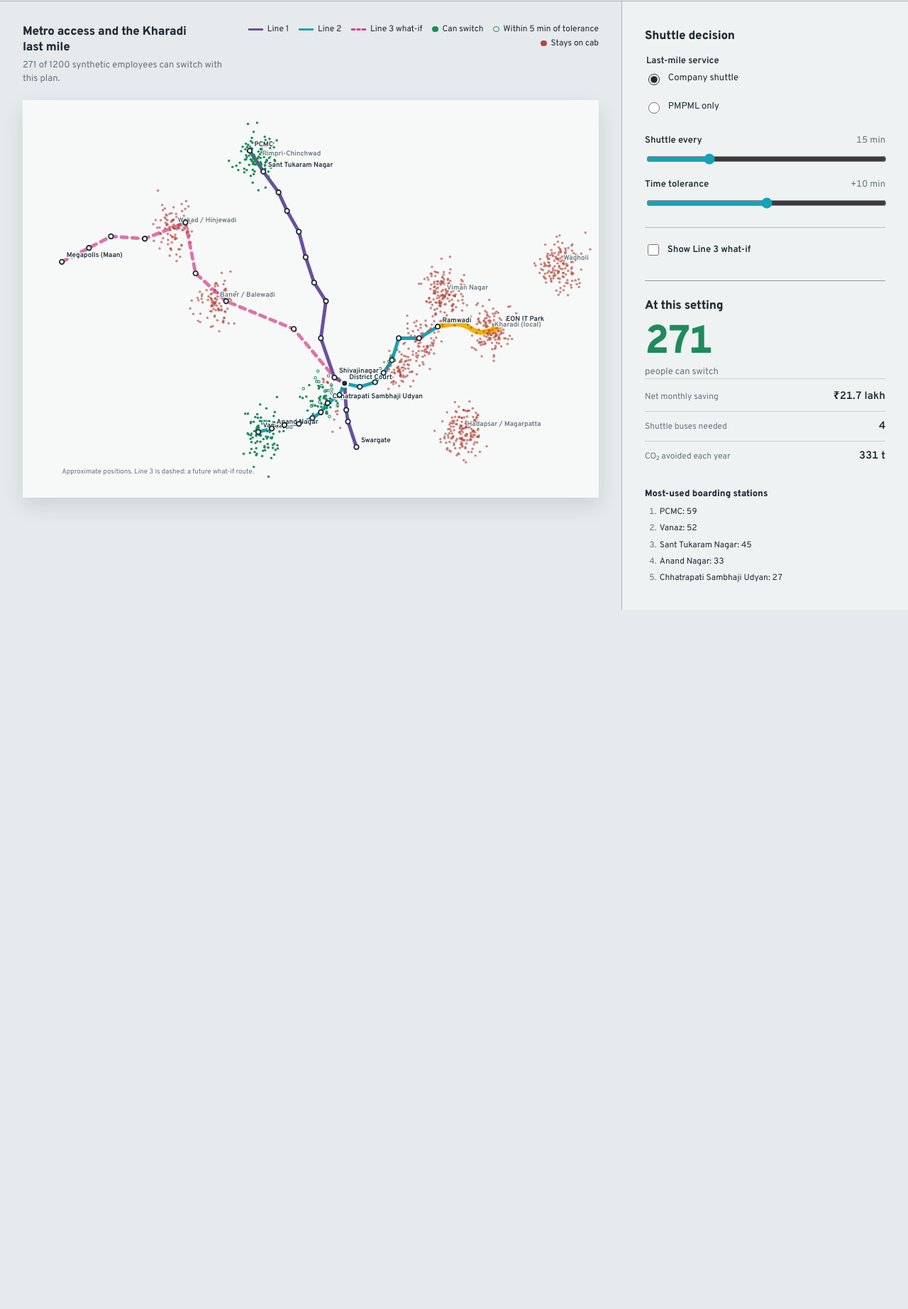
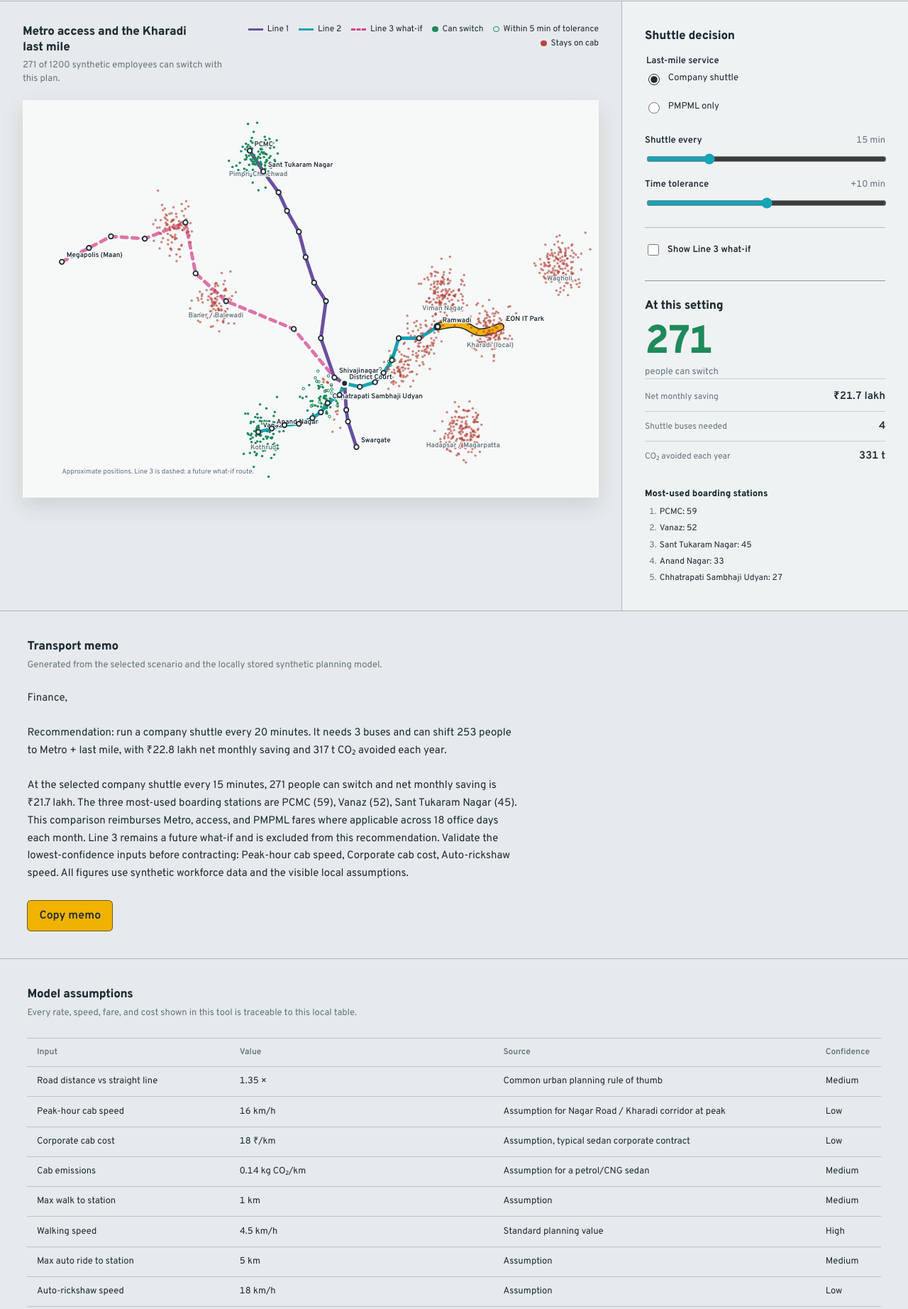
Before and after one commit to apoorvgpt9/codex-devday-24Oct, a plain HTML site: page index.html in a window 1280 px wide. Shown: the part 98-1942 px from the top of the page at 71% size. Before the commit the page ends 958 px from the top, so only its background shows below. Drawn offline with Linux system fonts and the light colour scheme.

Commit message:
M4: finance memo and assumptions traceability

```diff
--- a/index.html
+++ b/index.html
@@ -70,6 +70,31 @@
       </aside>
     </main>
 
+    <section class="memo-section" aria-labelledby="memo-title">
+      <div>
+        <h2 id="memo-title">Transport memo</h2>
+        <p class="section-intro">Generated from the selected scenario and the locally stored synthetic planning model.</p>
+      </div>
+      <p id="memo-text" class="memo-text" aria-live="polite"></p>
+      <div class="memo-actions">
+        <button id="copy-memo" type="button">Copy memo</button>
+        <p id="copy-status" aria-live="polite"></p>
+      </div>
+    </section>
+
+    <section class="assumptions-section" aria-labelledby="assumptions-title">
+      <div>
+        <h2 id="assumptions-title">Model assumptions</h2>
+        <p class="section-intro">Every rate, speed, fare, and cost shown in this tool is traceable to this local table.</p>
+      </div>
+      <div class="assumptions-scroll" tabindex="0">
+        <table>
+          <thead><tr><th scope="col">Input</th><th scope="col">Value</th><th scope="col">Source</th><th scope="col">Confidence</th></tr></thead>
+          <tbody id="assumptions-body"></tbody>
+        </table>
+      </div>
+    </section>
+
     <script type="module" src="src/main.js"></script>
   </body>
 </html>
--- a/src/main.js
+++ b/src/main.js
@@ -1,6 +1,8 @@
-import { analyseCommute } from './model/commute.js';
+import { analyseCommute, recommendHeadway } from './model/commute.js';
+import { renderAssumptions } from './ui/assumptions.js';
 import { bindControls } from './ui/controls.js';
 import { createMap } from './ui/map.js';
+import { setupMemo } from './ui/memo.js';
 import { renderResults } from './ui/results.js';
 
 const loadJson = (path) => fetch(path).then((response) => {
@@ -20,10 +22,19 @@ async function start() {
     stations,
   };
   let map;
+  let recommendation;
+  let recommendationKey;
+  const memo = setupMemo();
+  renderAssumptions(assumptions);
 
   function update(nextContext) {
     const context = { ...fixedContext, ...nextContext };
     const analysis = analyseCommute(employees, context, assumptions);
+    const nextRecommendationKey = `${context.toleranceMin}:${context.line3Open}`;
+    if (recommendationKey !== nextRecommendationKey) {
+      recommendation = recommendHeadway(employees, context, assumptions);
+      recommendationKey = nextRecommendationKey;
+    }
     if (!map) {
       map = createMap(document.querySelector('#map'), {
         stations,
@@ -37,6 +48,12 @@ async function start() {
       map.update(analysis.results, context.toleranceMin, context.line3Open, analysis.totals.byBoardingStation);
     }
     renderResults(analysis);
+    memo.render({
+      analysis,
+      context,
+      recommendation,
+      assumptionDocument: assumptions,
+    });
     document.querySelector('#map-status').textContent = `${analysis.totals.switchers} of ${analysis.totals.workforce} synthetic employees can switch with this plan.`;
   }
 
--- a/src/model/commute.js
+++ b/src/model/commute.js
@@ -172,3 +172,18 @@ export function analyseCommute(employees, context, assumptionDocument) {
     },
   };
 }
+
+export function recommendHeadway(employees, context, assumptionDocument) {
+  const assumptions = valuesFromAssumptions(assumptionDocument);
+  const options = [
+    { service: 'pmpml', headwayMin: assumptions.pmpmlHeadwayMin },
+    ...[10, 15, 20, 30].map((headwayMin) => ({ service: 'shuttle', headwayMin })),
+  ];
+
+  return options
+    .map((option) => ({
+      ...option,
+      analysis: analyseCommute(employees, { ...context, ...option }, assumptionDocument),
+    }))
+    .sort((left, right) => right.analysis.totals.netMonthlySaving - left.analysis.totals.netMonthlySaving)[0];
+}
--- /dev/null
+++ b/src/ui/assumptions.js
@@ -0,0 +1,27 @@
+function displayValue(value) {
+  if (Array.isArray(value)) return value.map((item) => `[${item.join(', ')}]`).join(', ');
+  if (typeof value === 'boolean') return value ? 'Yes' : 'No';
+  return String(value);
+}
+
+export function renderAssumptions(assumptionDocument) {
+  const body = document.querySelector('#assumptions-body');
+  const rows = Object.values(assumptionDocument)
+    .filter((detail) => detail && typeof detail === 'object' && 'label' in detail)
+    .map((detail) => {
+      const row = document.createElement('tr');
+      const cells = [
+        detail.label,
+        `${displayValue(detail.value)}${detail.unit ? ` ${detail.unit}` : ''}`,
+        detail.source,
+        detail.confidence,
+      ];
+      cells.forEach((text) => {
+        const cell = document.createElement('td');
+        cell.textContent = text;
+        row.append(cell);
+      });
+      return row;
+    });
+  body.replaceChildren(...rows);
+}
--- a/src/ui/map.js
+++ b/src/ui/map.js
@@ -47,12 +47,22 @@ function labelVisibility(station, terminalIds, boardingStationIds) {
     || boardingStationIds.has(station.id);
 }
 
+function labelBox({ x, y, text, anchor = 'start' }) {
+  const width = text.length * 6.7;
+  const left = anchor === 'middle' ? x - width / 2 : x;
+  return { left, right: left + width, top: y - 12, bottom: y + 3 };
+}
+
+function boxesOverlap(left, right) {
+  return left.left < right.right && left.right > right.left && left.top < right.bottom && left.bottom > right.top;
+}
+
 export function createMap(container, { stations, places, results, toleranceMin, line3Open = false, boardingStations = [] }) {
   const bounds = dataBounds(stations, places);
   const svg = svgElement('svg', { viewBox: `0 0 ${VIEWBOX.width} ${VIEWBOX.height}`, role: 'img', 'aria-label': 'Schematic Pune Metro map and synthetic employee commute verdicts' });
   const definitions = svgElement('defs');
-  const marker = svgElement('marker', { id: 'shuttle-arrow', viewBox: '0 0 16 16', refX: '14', refY: '8', markerWidth: '16', markerHeight: '16', markerUnits: 'userSpaceOnUse', orient: 'auto-start-reverse' });
-  marker.append(svgElement('path', { d: 'M 0 1 L 16 8 L 0 15 z', fill: '#F2B200' }));
+  const marker = svgElement('marker', { id: 'shuttle-arrow', viewBox: '0 0 18 18', refX: '16', refY: '9', markerWidth: '18', markerHeight: '18', markerUnits: 'userSpaceOnUse', orient: 'auto-start-reverse' });
+  marker.append(svgElement('path', { d: 'M 0 1 L 18 9 L 0 17 z', fill: '#F2B200' }));
   definitions.append(marker);
   svg.append(definitions);
 
@@ -78,14 +88,23 @@ export function createMap(container, { stations, places, results, toleranceMin,
 
   const ramwadi = stationPositions.get('ramwadi');
   const office = project(places.office, bounds);
+  const loopPath = `M ${ramwadi.x} ${ramwadi.y} C ${ramwadi.x + 75} ${ramwadi.y - 20}, ${office.x - 65} ${office.y + 30}, ${office.x} ${office.y}`;
+  const casing = svgElement('path', {
+    d: loopPath,
+    class: 'shuttle-casing',
+  });
   const loop = svgElement('path', {
-    d: `M ${ramwadi.x} ${ramwadi.y} C ${ramwadi.x + 75} ${ramwadi.y - 20}, ${office.x - 65} ${office.y + 30}, ${office.x} ${office.y}`,
+    d: loopPath,
     class: 'shuttle-loop',
     'marker-end': 'url(#shuttle-arrow)',
     pathLength: '1',
     'stroke-dasharray': '1',
   });
+  svg.append(casing);
   svg.append(loop);
+  const shuttleMarker = svgElement('circle', { cx: ramwadi.x, cy: ramwadi.y, r: '6', class: 'shuttle-marker' });
+  shuttleMarker.append(svgElement('animateMotion', { class: 'shuttle-marker-motion', dur: '1.2s', path: loopPath, fill: 'freeze' }));
+  svg.append(shuttleMarker);
   const officeLabel = svgElement('text', { x: office.x + 10, y: office.y - 10, class: 'station-label' });
   officeLabel.textContent = 'EON IT Park';
   svg.append(officeLabel);
@@ -103,6 +122,7 @@ export function createMap(container, { stations, places, results, toleranceMin,
   const stationLayer = svgElement('g', { class: 'station-layer' });
   const terminalIds = new Set(stations.lines.flatMap((line) => [line.stations[0].id, line.stations.at(-1).id]));
   const stationLabels = [];
+  const stationLabelBoxes = [labelBox({ x: office.x + 10, y: office.y - 10, text: 'EON IT Park' })];
   const renderedCoordinates = new Set();
   const boardingStationIds = new Set(boardingStations.map((station) => station.stationId));
   for (const line of stations.lines) {
@@ -121,6 +141,7 @@ export function createMap(container, { stations, places, results, toleranceMin,
       label.classList.toggle('station-label--hidden', !labelVisibility(station, terminalIds, boardingStationIds));
       group.append(label);
       stationLabels.push({ station, label });
+      stationLabelBoxes.push(labelBox({ x: point.x + 8, y: point.y - 8, text: station.name }));
       stationLayer.append(group);
     }
   }
@@ -128,7 +149,9 @@ export function createMap(container, { stations, places, results, toleranceMin,
   const clusterLayer = svgElement('g', { class: 'cluster-layer', 'aria-hidden': 'true' });
   for (const cluster of places.clusters.filter((cluster) => clusterNames.has(cluster.id))) {
     const point = project(cluster, bounds);
-    const label = svgElement('text', { x: point.x + 7, y: point.y - 8, class: 'cluster-label' });
+    const labelPosition = { x: point.x, y: point.y + 28, text: cluster.name, anchor: 'middle' };
+    if (stationLabelBoxes.some((stationBox) => boxesOverlap(labelBox(labelPosition), stationBox))) continue;
+    const label = svgElement('text', { x: labelPosition.x, y: labelPosition.y, 'text-anchor': 'middle', class: 'cluster-label' });
     label.textContent = cluster.name;
     clusterLayer.append(label);
   }
--- /dev/null
+++ b/src/ui/memo.js
@@ -0,0 +1,77 @@
+import { valuesFromAssumptions } from '../model/commute.js';
+
+const confidenceRank = { low: 0, medium: 1, high: 2 };
+
+function formatLakh(amount) {
+  return `₹${(amount / 100000).toFixed(1)} lakh`;
+}
+
+function serviceName(context) {
+  return context.service === 'pmpml' ? 'PMPML-only plan' : `company shuttle every ${context.headwayMin} minutes`;
+}
+
+function recommendationName(recommendation) {
+  return recommendation.service === 'pmpml'
+    ? 'use PMPML only'
+    : `run a company shuttle every ${recommendation.headwayMin} minutes`;
+}
+
+export function buildMemo({ analysis, context, recommendation, assumptionDocument }) {
+  const recommended = recommendation.analysis;
+  const topStations = recommended.totals.byBoardingStation
+    .slice(0, 3)
+    .map((station) => `${station.name} (${station.switchers})`)
+    .join(', ');
+  const lowestConfidence = Object.values(assumptionDocument)
+    .filter((detail) => detail && typeof detail === 'object' && 'confidence' in detail)
+    .sort((left, right) => confidenceRank[left.confidence] - confidenceRank[right.confidence])
+    .slice(0, 3)
+    .map((detail) => detail.label)
+    .join(', ');
+  const values = valuesFromAssumptions(assumptionDocument);
+  const line3Note = context.line3Open
+    ? 'Line 3 is included as an open what-if, so this is not a current-service commitment.'
+    : 'Line 3 remains a future what-if and is excluded from this recommendation.';
+
+  return `Finance,\n\nRecommendation: ${recommendationName(recommendation)}. It needs ${recommended.fleet.buses} buses and can shift ${recommended.totals.switchers} people to Metro + last mile, with ${formatLakh(recommended.totals.netMonthlySaving)} net monthly saving and ${Math.round(recommended.totals.co2TonnesPerYear)} t CO₂ avoided each year.\n\nAt the selected ${serviceName(context)}, ${analysis.totals.switchers} people can switch and net monthly saving is ${formatLakh(analysis.totals.netMonthlySaving)}. The three most-used boarding stations are ${topStations}. This comparison reimburses Metro, access, and PMPML fares where applicable across ${values.workDaysPerMonth} office days each month. ${line3Note} Validate the lowest-confidence inputs before contracting: ${lowestConfidence}. All figures use synthetic workforce data and the visible local assumptions.`;
+}
+
+async function copyText(text) {
+  if (navigator.clipboard?.writeText) {
+    await navigator.clipboard.writeText(text);
+    return;
+  }
+  const fallback = document.createElement('textarea');
+  fallback.value = text;
+  fallback.setAttribute('readonly', '');
+  fallback.style.position = 'fixed';
+  fallback.style.opacity = '0';
+  document.body.append(fallback);
+  fallback.select();
+  document.execCommand('copy');
+  fallback.remove();
+}
+
+export function setupMemo() {
+  const copyButton = document.querySelector('#copy-memo');
+  const copyStatus = document.querySelector('#copy-status');
+  const memo = document.querySelector('#memo-text');
+  let currentText = '';
+
+  copyButton.addEventListener('click', async () => {
+    try {
+      await copyText(currentText);
+      copyStatus.textContent = 'Memo copied to clipboard.';
+    } catch {
+      copyStatus.textContent = 'Could not copy automatically. Select the memo text and copy it.';
+    }
+  });
+
+  return {
+    render(data) {
+      currentText = buildMemo(data);
+      memo.textContent = currentText;
+      copyStatus.textContent = '';
+    },
+  };
+}
--- a/styles/app.css
+++ b/styles/app.css
@@ -116,7 +116,9 @@ h2 { margin: 0; font-size: 1.0625rem; letter-spacing: -.015em; }
 .metro-line[data-line="L2"] { stroke: var(--aqua); }
 .metro-line[data-line="L3"] { stroke: var(--pink); stroke-dasharray: 10 9; opacity: .72; }
 .metro-line[data-line="L3"].is-open { stroke-dasharray: none; opacity: 1; }
-.shuttle-loop { fill: none; stroke: var(--amber); stroke-linecap: round; stroke-width: 9; animation: draw-shuttle 1.2s cubic-bezier(.2, .8, .2, 1) both; }
+.shuttle-casing { fill: none; stroke: var(--slate); stroke-linecap: round; stroke-width: 14; }
+.shuttle-loop { fill: none; stroke: var(--amber); stroke-linecap: round; stroke-width: 10; animation: draw-shuttle 1.2s cubic-bezier(.2, .8, .2, 1) both; }
+.shuttle-marker { fill: var(--slate); }
 .station { fill: var(--paper); stroke: var(--slate); stroke-width: 2.25; }
 .station--interchange { fill: var(--slate); stroke: var(--paper); stroke-width: 3.5; }
 .station-label { fill: var(--slate); font-size: 12px; font-weight: 600; paint-order: stroke; stroke: var(--paper); stroke-width: 3.5px; stroke-linejoin: round; transition: opacity 150ms ease-out; }
@@ -157,10 +159,26 @@ h2 { margin: 0; font-size: 1.0625rem; letter-spacing: -.015em; }
 .boarding-breakdown li { padding-left: .1rem; }
 .boarding-breakdown li span { color: var(--slate); font-variant-numeric: tabular-nums; }
 
+.memo-section, .assumptions-section { max-width: 1600px; margin: 0 auto; padding: clamp(1.5rem, 3vw, 3rem); border-top: 1px solid color-mix(in srgb, var(--slate) 28%, transparent); }
+.section-intro { max-width: 65ch; margin: .4rem 0 0; color: var(--mist); font-size: .8125rem; line-height: 1.5; }
+.memo-text { max-width: 72ch; margin: 1.5rem 0; white-space: pre-line; font-size: .9375rem; line-height: 1.65; }
+.memo-actions { display: flex; align-items: center; flex-wrap: wrap; gap: .75rem 1rem; }
+.memo-actions button { min-height: 2.75rem; padding: .65rem 1rem; border: 1px solid color-mix(in srgb, var(--slate) 65%, transparent); border-radius: .35rem; color: var(--slate); background: var(--amber); font: inherit; font-weight: 600; cursor: pointer; transition: transform 150ms ease-out, background-color 150ms ease-out; }
+.memo-actions button:hover { background: color-mix(in srgb, var(--amber) 84%, var(--paper)); }
+.memo-actions button:active { transform: scale(.97); }
+.memo-actions button:focus-visible, .assumptions-scroll:focus-visible { outline: 3px solid var(--aqua); outline-offset: 3px; }
+.memo-actions p { margin: 0; color: var(--mist); font-size: .8125rem; }
+.assumptions-scroll { margin-top: 1.5rem; overflow-x: auto; border-bottom: 1px solid color-mix(in srgb, var(--slate) 28%, transparent); }
+.assumptions-scroll table { width: 100%; min-width: 44rem; border-collapse: collapse; font-size: .8125rem; line-height: 1.45; font-variant-numeric: tabular-nums; }
+.assumptions-scroll th, .assumptions-scroll td { padding: .7rem .85rem; text-align: left; vertical-align: top; border-top: 1px solid color-mix(in srgb, var(--slate) 20%, transparent); }
+.assumptions-scroll th { color: var(--mist); font-size: .75rem; font-weight: 600; }
+.assumptions-scroll td:last-child { text-transform: capitalize; }
+
 @keyframes draw-shuttle { from { stroke-dashoffset: 1; } to { stroke-dashoffset: 0; } }
 
 @media (prefers-reduced-motion: reduce) {
   *, *::before, *::after { scroll-behavior: auto !important; animation-duration: .01ms !important; transition-duration: .01ms !important; }
+  .shuttle-marker-motion { display: none; }
 }
 
 @media (max-width: 850px) {
```
Also changed, not shown: PROGRESS.md (+1 -0 lines), tests/model.test.mjs (+11 -1 lines).
